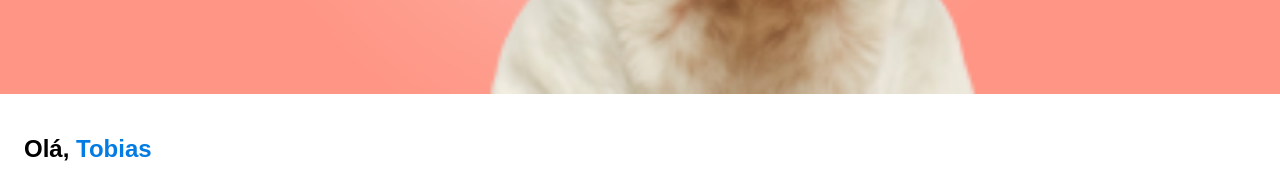
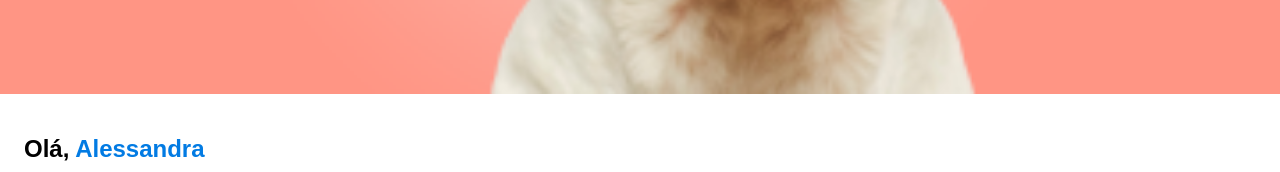
Before and after one commit to StaticDreamstate/GamaBoss, a React (Vite) app in the folder frontend/: page /home in a window 1280 px wide. Shown: the part 620-792 px from the top of the page. Built offline with nearby package versions, Linux system fonts and the light colour scheme; sample sign-in values are in the browser's storage.

Commit message:
add dono no mock

```diff
--- a/frontend/src/components/PetAvatar/mock.ts
+++ b/frontend/src/components/PetAvatar/mock.ts
@@ -5,4 +5,5 @@ export const mockPet = {
   name: "Tobias",
   age: 5 ,
   weight: 8,
+  dono: "Alessandra"
 }
--- a/frontend/src/pages/Home/index.tsx
+++ b/frontend/src/pages/Home/index.tsx
@@ -14,7 +14,7 @@ export default function Home() {
         <div className="">
 
           <h2 className="pt-[42px] px-[24px] font-600 text-mobile-size-24px font-libre leading-[26.4px]" >
-            {`Olá, `} <span className="text-primary-blue-1"> {mockPet.name} </span>
+            {`Olá, `} <span className="text-primary-blue-1"> {mockPet.dono} </span>
           </h2>
           <p className="px-[24px] pt-[8px] pb-12 font-400 text-mobile-size-16px font-libre leading-[22.4px]">
             O que você deseja fazer hoje?
```
